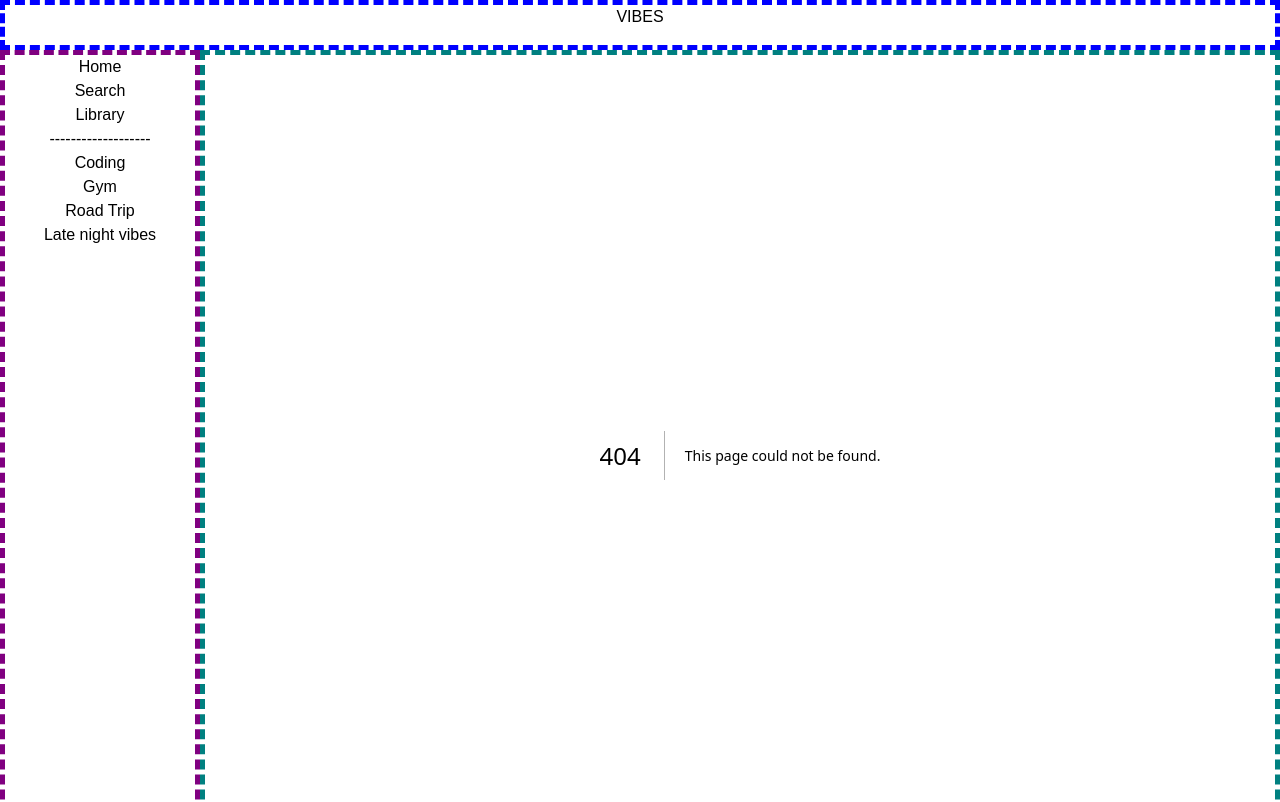
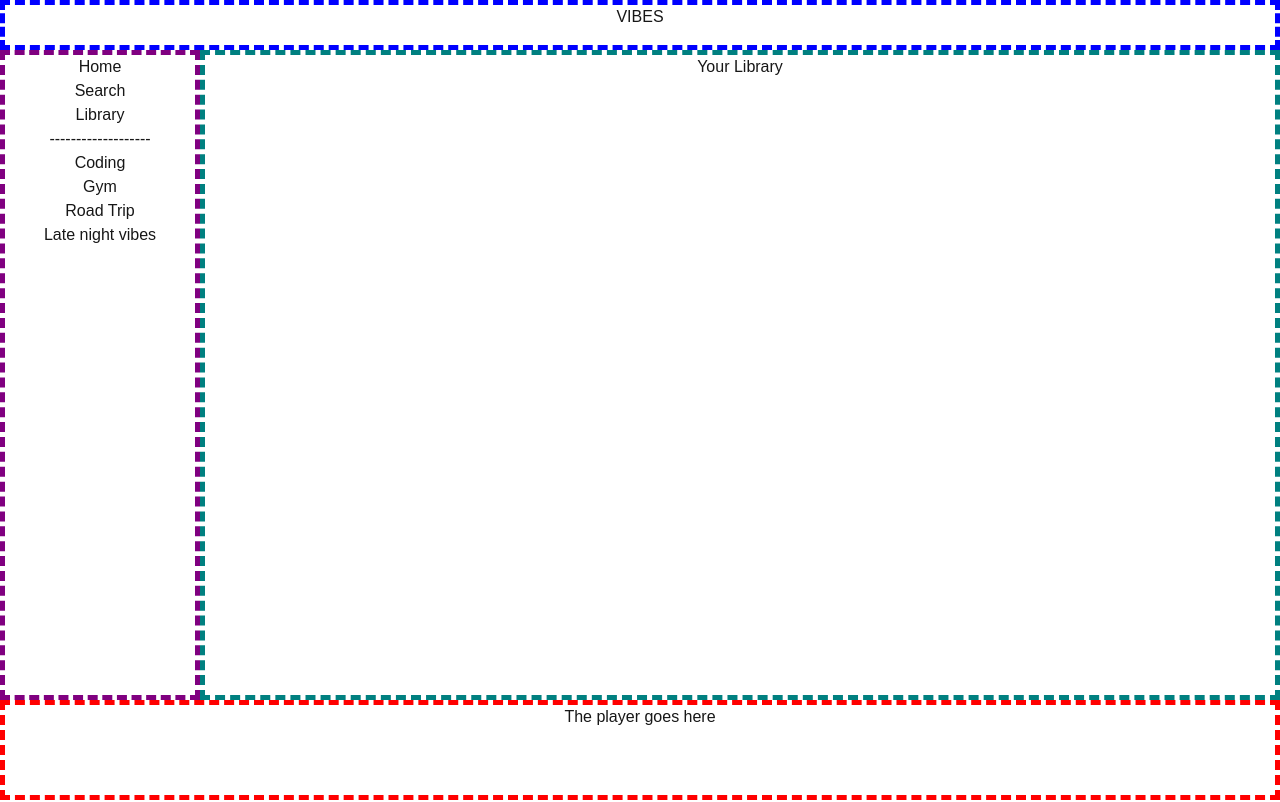
Before and after one commit to Utkarsh0306/Vibes, a Next.js app: page /library in a window 1280 px wide. Before the commit this address had no page. Shown: the top 802 px of the page. Built offline with nearby package versions, Linux system fonts and the light colour scheme.

Commit message:
feat: client-side routing for search and library views via next/link

```diff
--- /dev/null
+++ b/app/library/page.tsx
@@ -0,0 +1,3 @@
+export default function LibraryPage() {
+  return <h1>Your Library</h1>;
+}
--- /dev/null
+++ b/app/search/page.tsx
@@ -0,0 +1,3 @@
+export default function SearchPage() {
+  return <h1>Search View</h1>;
+}
--- a/components/sidebar.tsx
+++ b/components/sidebar.tsx
@@ -1,17 +1,26 @@
+import Link from "next/link";
 export default function Sidebar() {
 
     const playlists = ["Coding", "Gym", "Road Trip", "Late night vibes"];
-    const Navs = ["Home", "Search", "Library"];
+    const Navs = [
+        { name: "Home", href: "/" },
+        { name: "Search", href: "/search" },
+        { name: "Library", href: "/library" }
+    ];
     return <>
         <ul>
             {Navs.map((nav) => (
-                <li key={nav}>{nav}</li>
+                <li key={nav.name}>
+                    <Link href={nav.href}>{nav.name}</Link>
+                </li>
             ))}
         </ul>
         <p>-------------------</p>
         <ul>
             {playlists.map((playlist) => (
-                <li key={playlist}>{playlist}</li>
+                <li key={playlist}>
+                    <Link href={`/playlists/${playlist}`}>{playlist}</Link>
+                </li>
             ))}
         </ul>
         <br />
```
